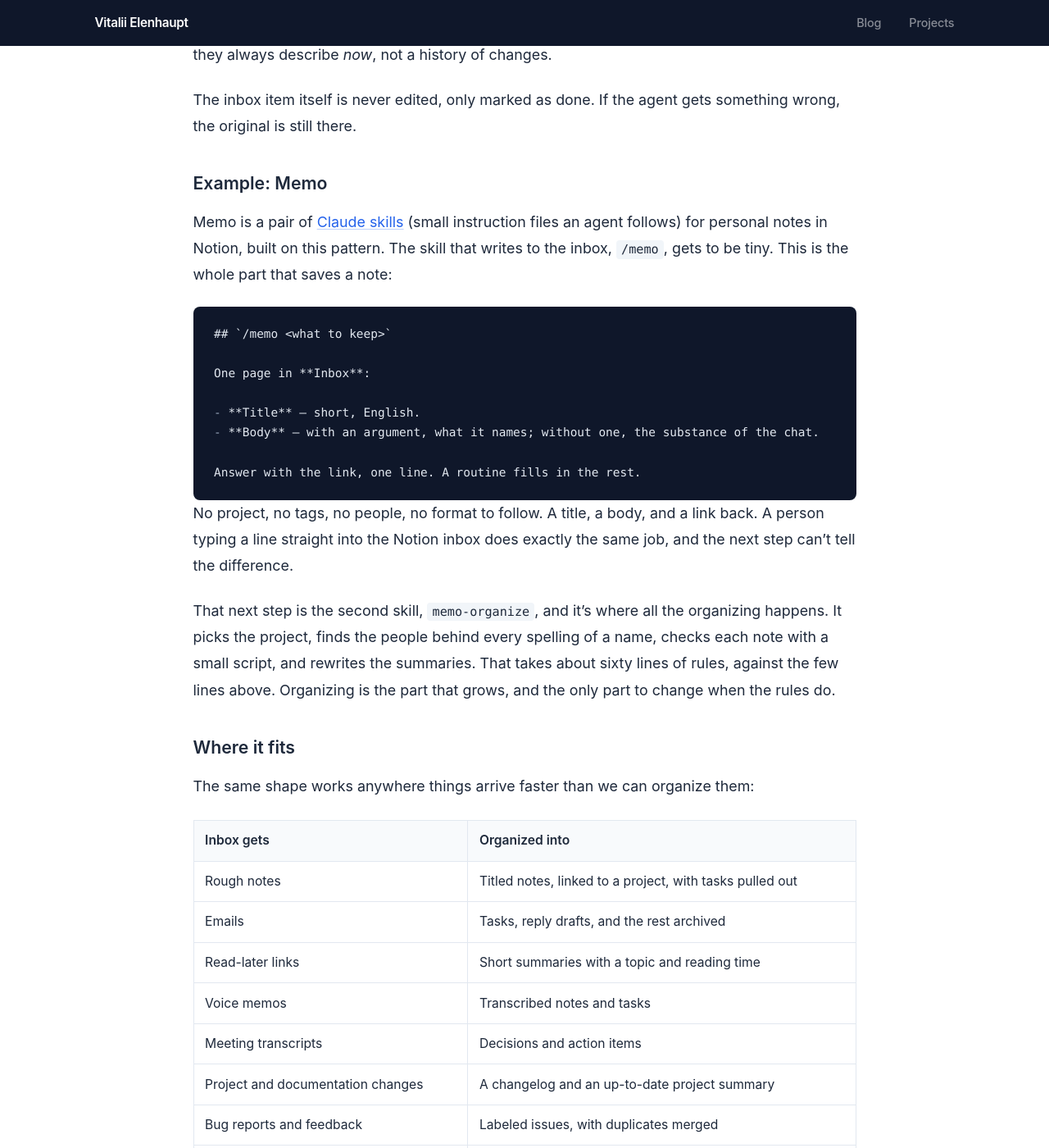
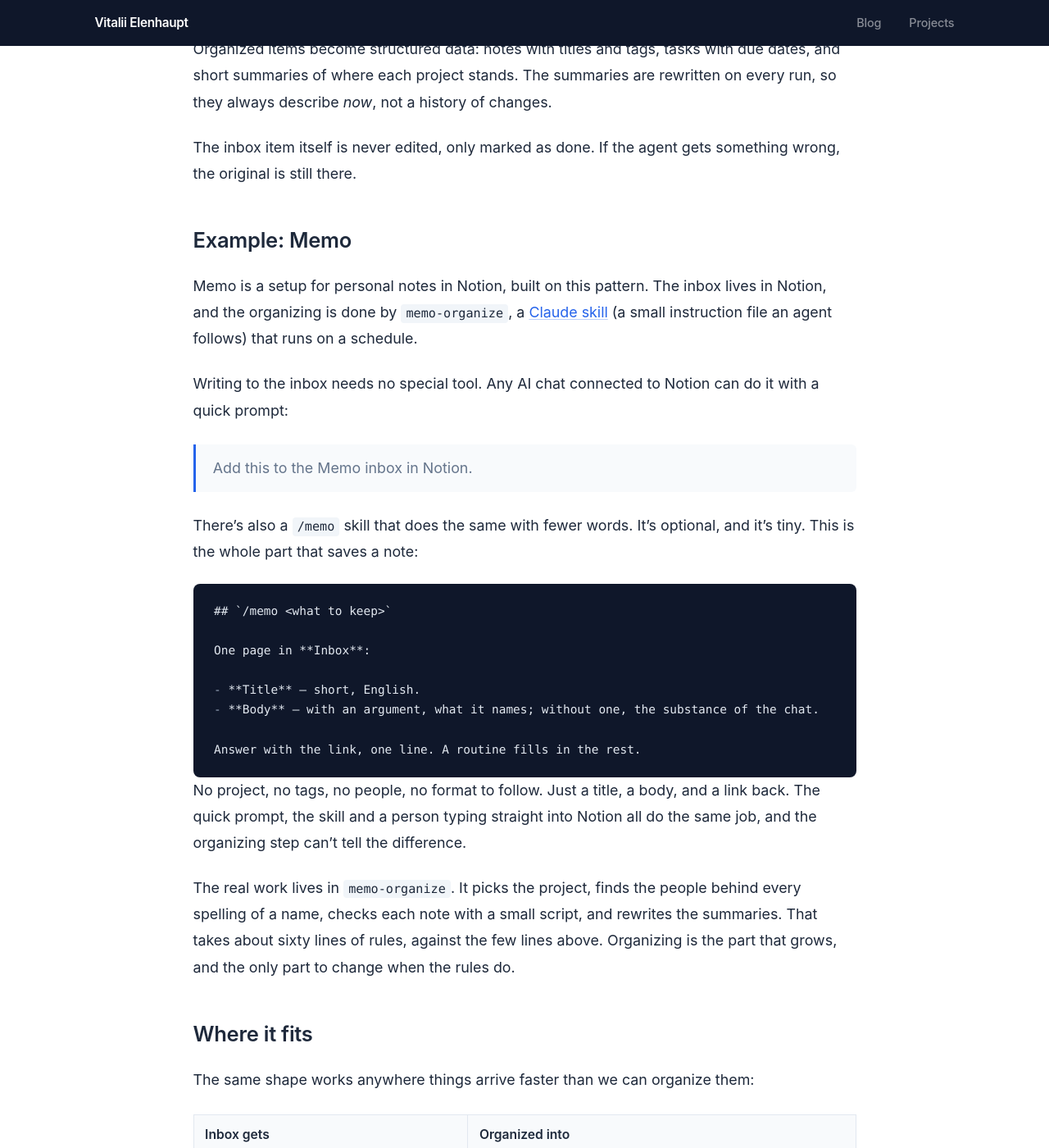
Before and after one commit to veelenga/veelenga.github.io, a Jekyll site: the page built from _posts/2026-09-17-the-ai-inbox.markdown, in a window 1280 px wide and 1400 px high, scrolled down 2645 px. Shown: the whole window at 82% size. Built offline with Jekyll 4.4.1, drawn with Linux system fonts in a browser that asks for light colours; some of the changed text lies outside the part shown.

Commit message:
docs: restructure the AI inbox post

```diff
--- a/_posts/2026-09-17-the-ai-inbox.markdown
+++ b/_posts/2026-09-17-the-ai-inbox.markdown
@@ -11,9 +11,7 @@
 
 We write things down all day: a link to read later, a thought after a meeting, a voice memo on the way home. Writing takes seconds. Organizing takes minutes, so we skip it, and the pile grows until nothing in it can be found.
 
-There's a simple pattern that fixes this. Anyone can write to an inbox, a person or any AI agent, in any shape. Later, on a schedule, an AI agent organizes it all into structured data, by rules we write once.
-
-![ChatGPT, Claude, Grok, a human and any other writer drop rough notes into one inbox. On schedule, an AI agent organizes them one by one into rows of structured data with a type, a title and a project.](/images/the-ai-inbox/inbox.svg)
+There's a simple pattern that fixes this, with an AI agent doing the boring part. But first, let's look at why the pile grows at all.
 
 ## The pile that never gets organized
 
@@ -29,17 +27,21 @@
 
 ## Capture now, organize later
 
-So we split them, and hand the slow job to something that doesn't mind doing it. The pattern has three parts, the same three boxes as in the diagram at the top.
+So we split them, and hand the slow job to something that doesn't mind doing it. Anyone can write to an inbox, a person or an AI agent, in any shape. Later, on a schedule, an AI agent organizes it all into structured data, by rules we write once.
+
+![ChatGPT, Claude, Grok, a human and any other writer drop rough notes into one inbox. On schedule, an AI agent organizes them one by one into rows of structured data with a type, a title and a project.](/images/the-ai-inbox/inbox.svg)
+
+The pattern has three parts, one for each box in the diagram.
 
 ### Inbox
 
-Anything goes into one inbox: a line of text, a link, a voice memo, a forwarded email. No title, no tags, no folder. The inbox has a single job, which is not to lose the thought.
+Anything goes into one inbox: a line of text, a link, a voice memo, a forwarded email. No title, no tags, no folder. The inbox has a single job: don't lose the thought.
 
 Because it's that simple, anyone can write to it: ChatGPT, Claude, Grok, a phone shortcut, an email forward, or a person typing a line by hand.
 
 ### Organize
 
-An AI agent runs on a schedule, for example once a night. It reads every new item in the inbox, together with our rules and what's already organized. For each item it:
+An AI agent runs on a schedule, for example once a night. It reads every new item in the inbox, along with our rules and everything already organized. For each item it:
 
 - gives it a clear title and fixes typos, without adding or dropping facts
 - decides what it is and where it belongs
@@ -54,9 +56,15 @@
 
 The inbox item itself is never edited, only marked as done. If the agent gets something wrong, the original is still there.
 
-### Example: Memo
+## Example: Memo
 
-Memo is a pair of [Claude skills](https://docs.claude.com/en/docs/agents-and-tools/agent-skills/overview) (small instruction files an agent follows) for personal notes in Notion, built on this pattern. The skill that writes to the inbox, `/memo`, gets to be tiny. This is the whole part that saves a note:
+Memo is a setup for personal notes in Notion, built on this pattern. The inbox lives in Notion, and the organizing is done by `memo-organize`, a [Claude skill](https://docs.claude.com/en/docs/agents-and-tools/agent-skills/overview) (a small instruction file an agent follows) that runs on a schedule.
+
+Writing to the inbox needs no special tool. Any AI chat connected to Notion can do it with a quick prompt:
+
+> Add this to the Memo inbox in Notion.
+
+There's also a `/memo` skill that does the same with fewer words. It's optional, and it's tiny. This is the whole part that saves a note:
 
 {% highlight markdown %}
 ## `/memo <what to keep>`
@@ -69,11 +77,11 @@
 Answer with the link, one line. A routine fills in the rest.
 {% endhighlight %}
 
-No project, no tags, no people, no format to follow. A title, a body, and a link back. A person typing a line straight into the Notion inbox does exactly the same job, and the next step can't tell the difference.
+No project, no tags, no people, no format to follow. Just a title, a body, and a link back. The quick prompt, the skill and a person typing straight into Notion all do the same job, and the organizing step can't tell the difference.
 
-That next step is the second skill, `memo-organize`, and it's where all the organizing happens. It picks the project, finds the people behind every spelling of a name, checks each note with a small script, and rewrites the summaries. That takes about sixty lines of rules, against the few lines above. Organizing is the part that grows, and the only part to change when the rules do.
+The real work lives in `memo-organize`. It picks the project, finds the people behind every spelling of a name, checks each note with a small script, and rewrites the summaries. That takes about sixty lines of rules, against the few lines above. Organizing is the part that grows, and the only part to change when the rules do.
 
-### Where it fits
+## Where it fits
 
 The same shape works anywhere things arrive faster than we can organize them:
 
```
